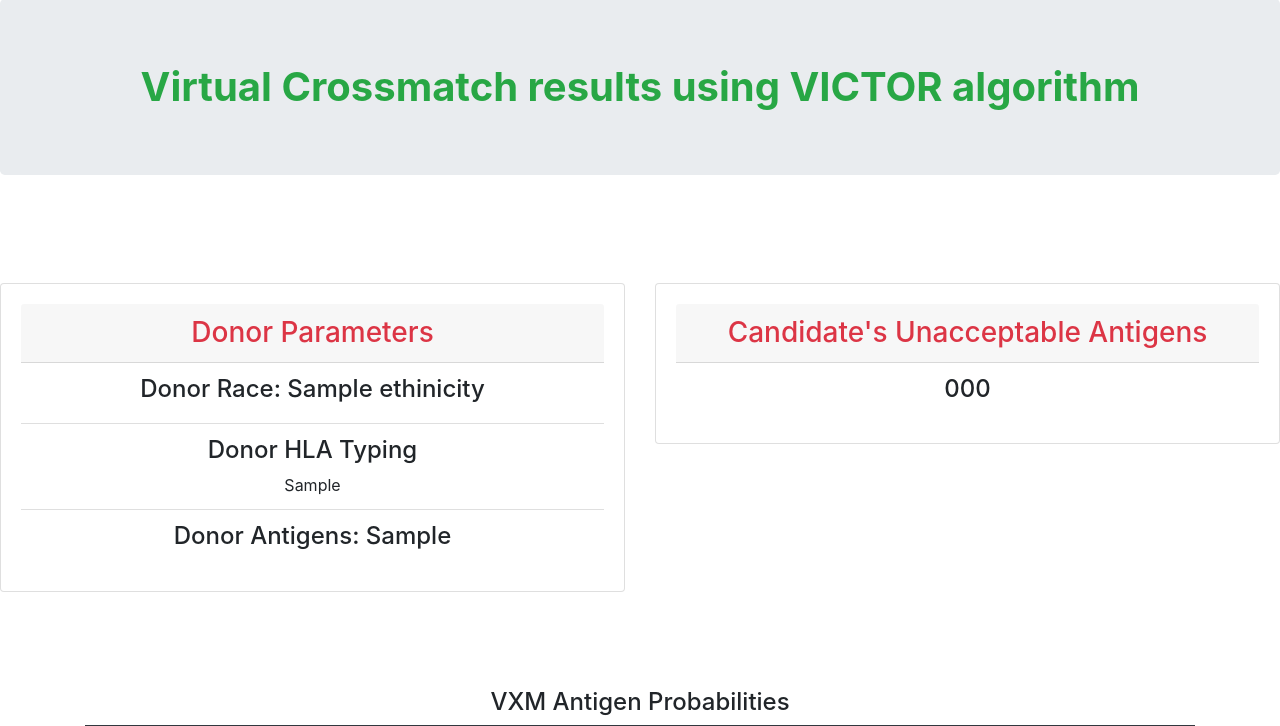
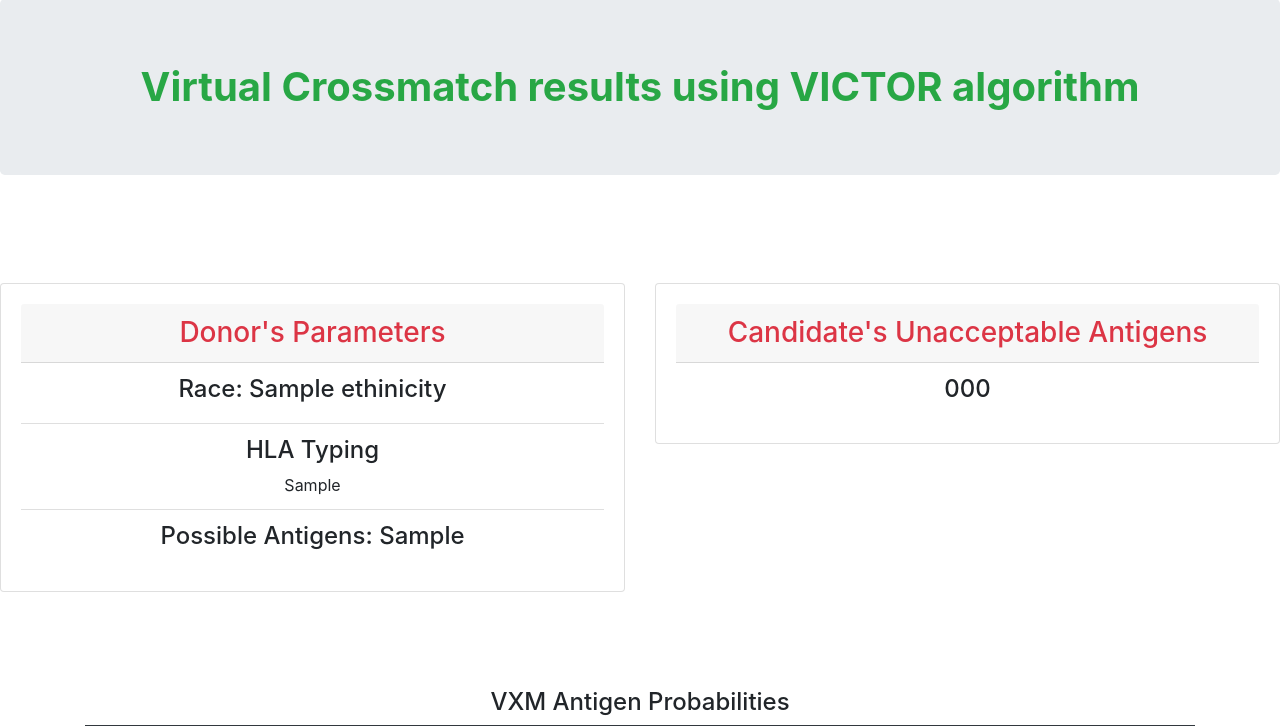
Before and after one commit to lgragert/virtual-crossmatch, a Django app: template vxm_tool/templates/vxm_app/vxmGlsmatch.html in a window 1280 px wide. Shown: the part 165-891 px from the top of the page. Run offline with Django 3.2, Linux system fonts and the light colour scheme; the template is opened without the code that fills it: most values are stand-ins (such as "Sample title", 1, 10 or a date in 2020); some libraries are stand-ins or nearby versions.

Commit message:
Antigens changed to Possible Antigens

```diff
--- a/vxm_tool/templates/vxm_app/vxmAllelematch.html
+++ b/vxm_tool/templates/vxm_app/vxmAllelematch.html
@@ -59,12 +59,12 @@
   <div class="col-sm-6">
     <div class="card">
       <div class="card-body">
-        <h3 class="card-header text-danger">Donor's HLA Typing </h3>
+        <h3 class="card-header text-danger"> Donor's HLA Typing </h3>
         <ul class="list-group list-group-flush">
 
 
-        <li class="list-group-item"> <h4>  Donor's HLA alleles: {{donor_alleles}} </h4></li>
-        <li class="list-group-item"> <h4>  Donor's Antigen Equivalents: {{donor_antigens}} </h4></li>
+        <li class="list-group-item"> <h4>  Alleles: {{donor_alleles}} </h4></li>
+        <li class="list-group-item"> <h4>  Possible Antigens: {{donor_antigens}} </h4></li>
 
         </ul>
       </div>
--- a/vxm_tool/templates/vxm_app/vxmGlsmatch.html
+++ b/vxm_tool/templates/vxm_app/vxmGlsmatch.html
@@ -56,11 +56,11 @@
   <div class="col-sm-6">
     <div class="card">
       <div class="card-body">
-        <h3 class="card-header text-danger">Donor Parameters</h3>
+        <h3 class="card-header text-danger">Donor's Parameters</h3>
         <ul class="list-group list-group-flush">
-        <li class="list-group-item"> <h4> Donor Race: {{ethinicity}} </h4> </li>
-        <li class="list-group-item"> <h4> Donor HLA Typing</h4> {{output1}} </li>
-        <li class="list-group-item"> <h4>  Donor Antigens: {{donor_ags}} </h4></li>
+        <li class="list-group-item"> <h4> Race: {{ethinicity}} </h4> </li>
+        <li class="list-group-item"> <h4> HLA Typing</h4> {{output1}} </li>
+        <li class="list-group-item"> <h4> Possible Antigens: {{donor_ags}} </h4></li>
 
         </ul>
       </div>
```
Also changed, not shown: vxm_tool/templates/vxm_app/vxmMACmatch.html (+4 -4 lines), vxm_tool/templates/vxm_app/vxmUAGSmatch.html (+7 -5 lines), vxm_tool/templates/vxm_app/uagsVxm.html (line endings or trailing spaces), 3 other files.
